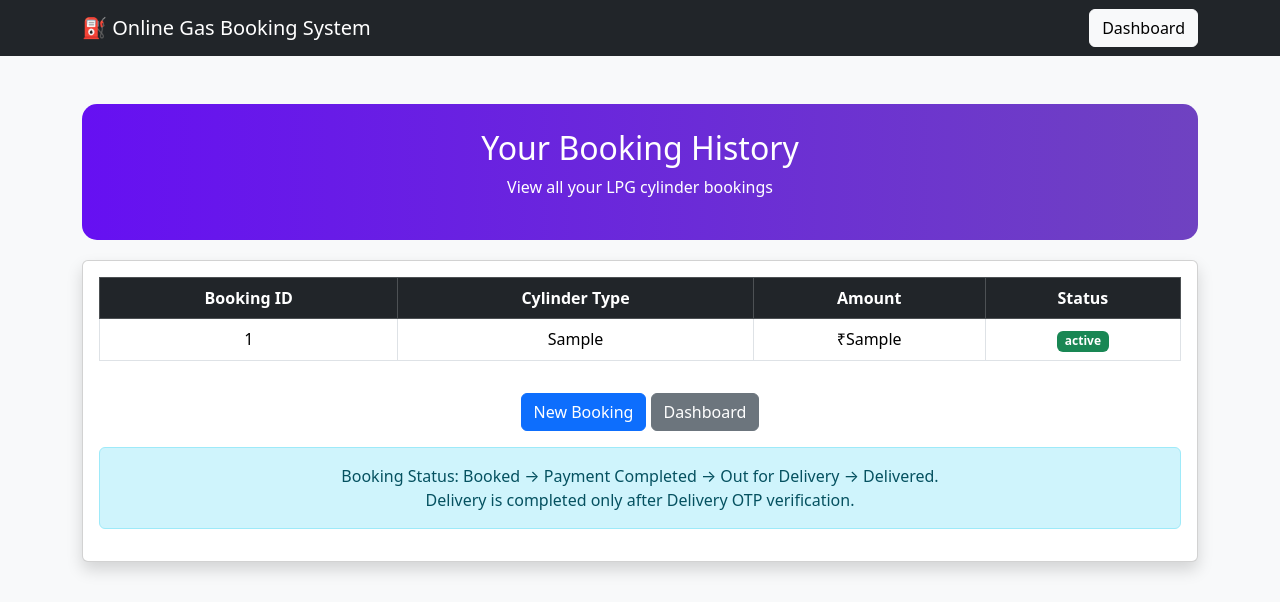
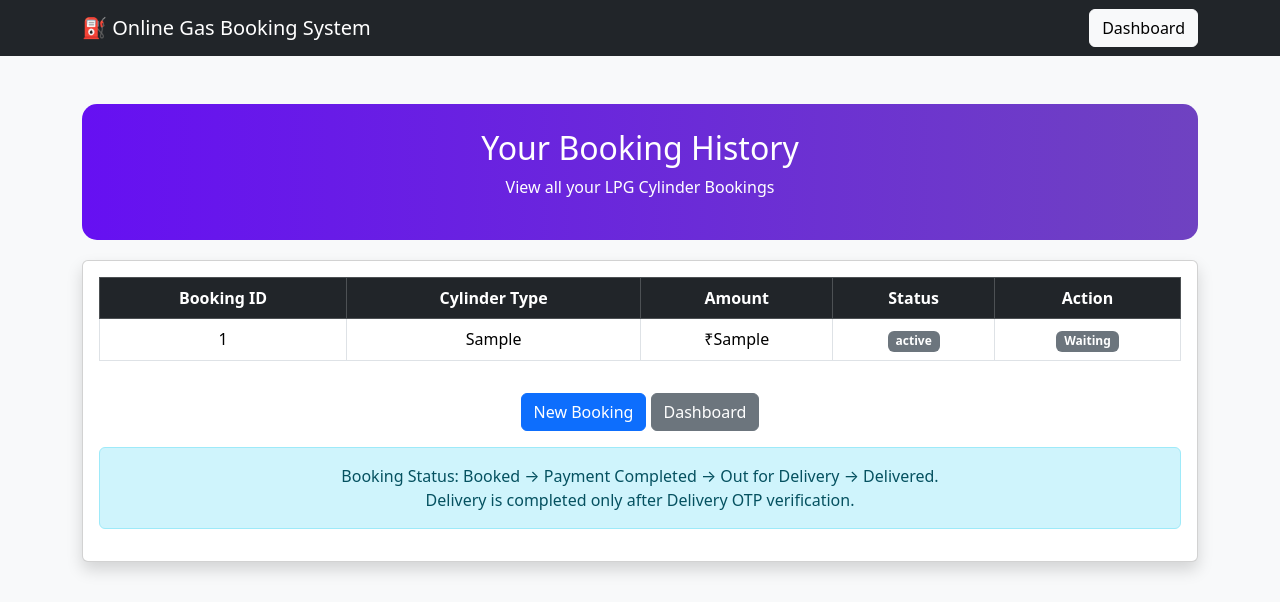
Before and after one commit to shravanikenchu-web/Online-Gas-Booking-System, a Flask app: page /history in a window 1280 px wide. Shown: the top 602 px of the page. Run offline with Flask 3, Linux system fonts and the light colour scheme; the visitor is signed in with stand-in values (Sample User, id 1); tables that the repository leaves empty hold one stand-in row (values such as "Sample post").

Commit message:
Update 07_history.html

```diff
--- a/templates/07_history.html
+++ b/templates/07_history.html
@@ -44,7 +44,7 @@
 
     <div class="header">
         <h2>Your Booking History</h2>
-        <p>View all your LPG cylinder bookings</p>
+        <p>View all your LPG Cylinder Bookings</p>
     </div>
 
     <div class="card shadow">
@@ -61,6 +61,7 @@
                             <th>Cylinder Type</th>
                             <th>Amount</th>
                             <th>Status</th>
+                            <th>Action</th>
                         </tr>
                     </thead>
 
@@ -68,14 +69,54 @@
 
                     {% for row in bookings %}
                         <tr>
+
                             <td>{{ row[0] }}</td>
                             <td>{{ row[1] }}</td>
                             <td>₹{{ row[2] }}</td>
+
                             <td>
-                                <span class="badge bg-success">
-                                    {{ row[3] }}
-                                </span>
+                                {% if row[3] == "Booked" %}
+                                    <span class="badge bg-warning text-dark">Booked</span>
+
+                                {% elif row[3] == "Payment Completed" %}
+                                    <span class="badge bg-success">Payment Completed</span>
+
+                                {% elif row[3] == "Out for Delivery" %}
+                                    <span class="badge bg-info text-dark">Out for Delivery</span>
+
+                                {% elif row[3] == "Delivered" %}
+                                    <span class="badge bg-primary">Delivered</span>
+
+                                {% else %}
+                                    <span class="badge bg-secondary">{{ row[3] }}</span>
+                                {% endif %}
                             </td>
+
+                            <td>
+
+                                {% if row[3] == "Out for Delivery" %}
+
+                                    <a href="/delivery_verify/{{ row[0] }}"
+                                       class="btn btn-warning btn-sm">
+                                        Verify Delivery OTP
+                                    </a>
+
+                                {% elif row[3] == "Delivered" %}
+
+                                    <span class="badge bg-success">
+                                        Delivery Verified
+                                    </span>
+
+                                {% else %}
+
+                                    <span class="badge bg-secondary">
+                                        Waiting
+                                    </span>
+
+                                {% endif %}
+
+                            </td>
+
                         </tr>
                     {% endfor %}
 
@@ -98,9 +139,9 @@
             </div>
 
             <div class="alert alert-info mt-3 text-center">
-    Booking Status:
-    Booked → Payment Completed → Out for Delivery → Delivered.<br>
-    Delivery is completed only after Delivery OTP verification.
+                Booking Status:
+                Booked → Payment Completed → Out for Delivery → Delivered.<br>
+                Delivery is completed only after Delivery OTP verification.
             </div>
 
         </div>
```
